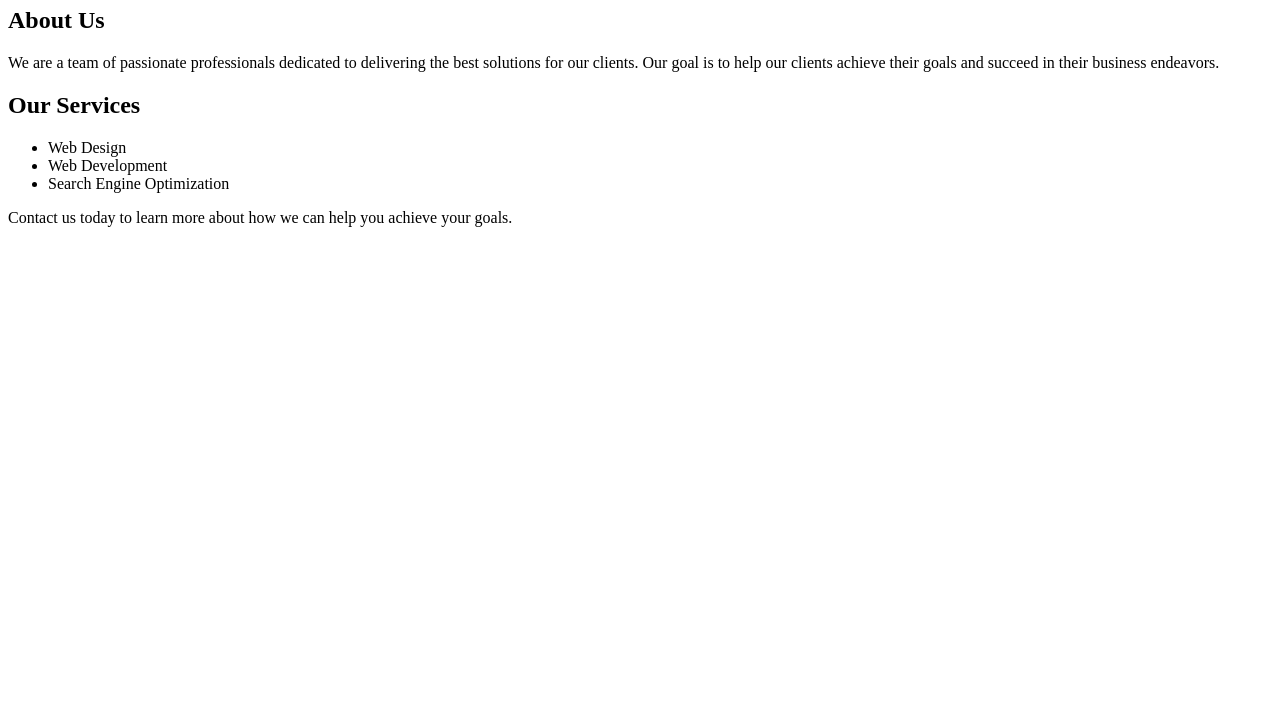
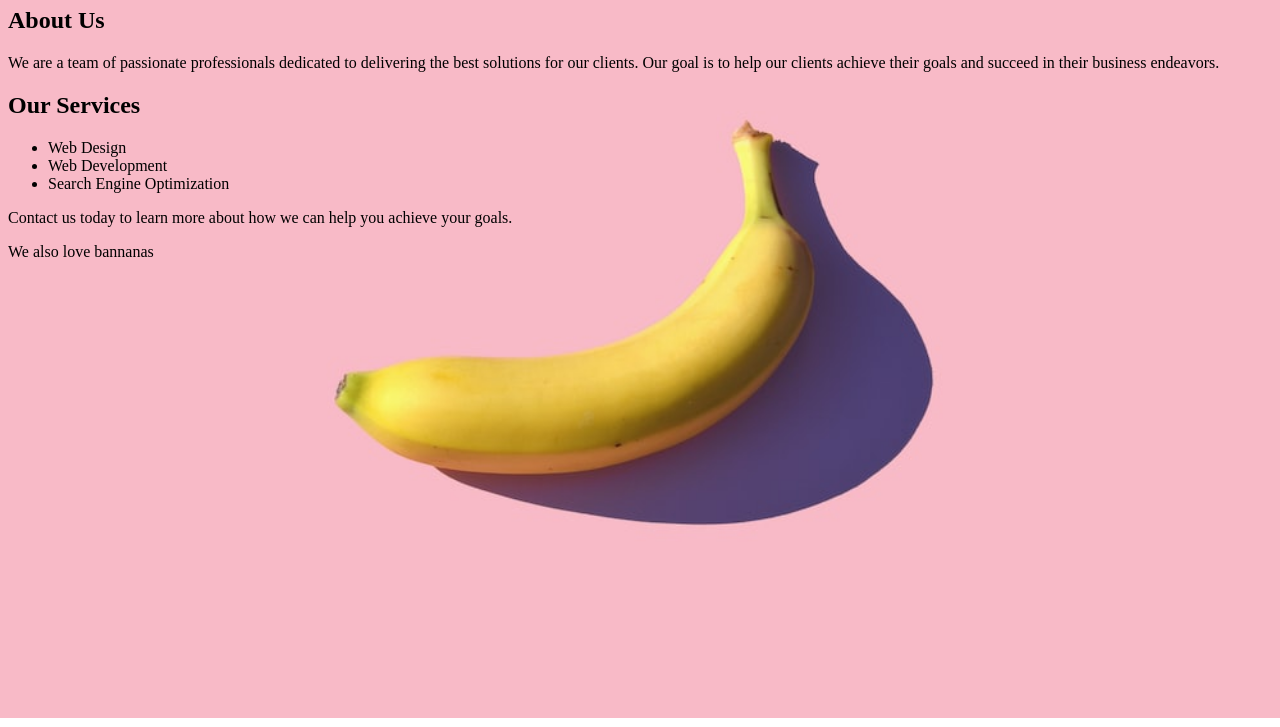
Before and after one commit to TIMSTRICK/CSC104, a plain HTML site: page W4.html in a window 1280 px wide. Shown: the part 73-800 px from the top of the page. Drawn offline with Linux system fonts and the light colour scheme.

Commit message:
Added some files for Week 4

```diff
--- a/W4.css
+++ b/W4.css
@@ -1,6 +1,6 @@
 body {
-    background-image: url('');
+    background-image: url('bananna.jfif');
     background-repeat: no-repeat;
-    background-position: center;
+    background-position: top;
     background-size: cover;
   }
--- a/W4.html
+++ b/W4.html
@@ -16,4 +16,5 @@
     </ul>
     <p>Contact us today to learn more about how we can help you achieve your goals.</p>
   </body>
+  <footer>We also love bannanas</footer>
 </html>
```
